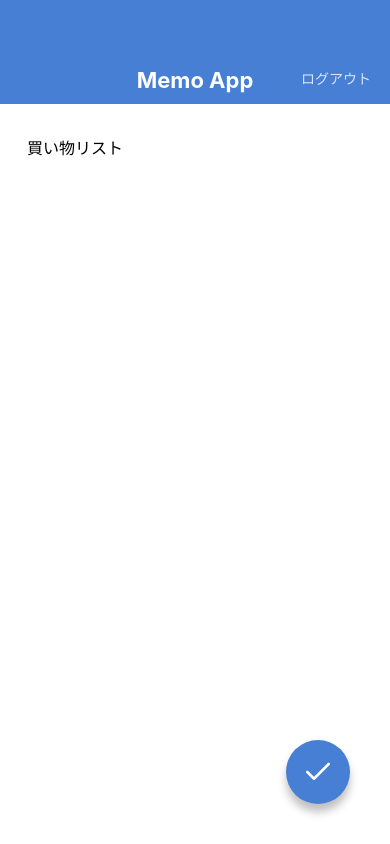
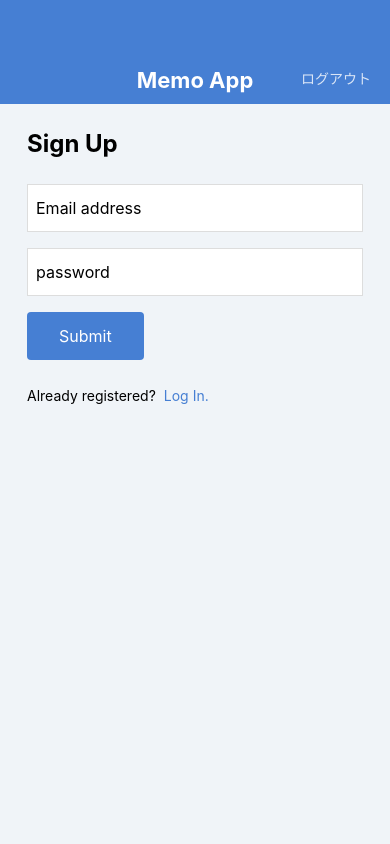
Before and after one commit to IinoTatsuya/MemoApp2, a React Native app: screen / in a window 390 px wide. Built offline with nearby package versions, Linux system fonts and the light colour scheme.

Commit message:
Create SignUpScreen and LogInScreen

```diff
--- a/App.jsx
+++ b/App.jsx
@@ -3,9 +3,11 @@
 // import MemoDetailScreen from './src/screens/MemoDetailScreen';
 import MemoEditScreen from './src/screens/MemoEditScreen';
 import MemoCreateScreen from './src/screens/MemoCreateScreen';
+import LogInScreen from './src/screens/LogInScreen';
+import SignUpScreen from './src/screens/SignUpScreen';
 
 export default function App() {
   return (
-    <MemoEditScreen />
+    <SignUpScreen />
   );
 }
--- /dev/null
+++ b/src/components/Button.jsx
@@ -0,0 +1,32 @@
+import React from 'react';
+import { View, Text, StyleSheet } from 'react-native';
+import { string } from 'prop-types';
+
+export default function Button(props) {
+  const { label } = props;
+  return (
+    <View style={styles.buttonContainer}>
+      <Text style={styles.buttonLabel}>{label}</Text>
+    </View>
+  );
+}
+
+Button.propTypes = {
+  label: string.isRequired,
+};
+
+const styles = StyleSheet.create({
+  buttonContainer: {
+    backgroundColor: '#467fd3',
+    borderRadius: 4,
+    alignSelf: 'flex-start',
+    marginBottom: 24,
+  },
+  buttonLabel: {
+    fontSize: 16,
+    lineHeight: 32,
+    paddingVertical: 8,
+    paddingHorizontal: 32,
+    color: '#ffffff',
+  },
+});
--- /dev/null
+++ b/src/screens/LogInScreen.jsx
@@ -0,0 +1,64 @@
+import React from 'react';
+import {
+  View, Text, TextInput, StyleSheet,
+} from 'react-native';
+
+import Button from '../components/Button';
+import AppBar from '../components/AppBar';
+
+export default function LogInScreen() {
+  return (
+    <View style={styles.container}>
+      <AppBar />
+      <View style={styles.inner}>
+        <Text style={styles.title}>Log In</Text>
+        <TextInput style={styles.input} value="Email address" />
+        <TextInput style={styles.input} value="password" />
+        <Button label="Submit" />
+        <View style={styles.footer}>
+          <Text style={styles.footerText}>Not registered?</Text>
+          <Text style={styles.footerLink}>Sign up here!</Text>
+        </View>
+      </View>
+    </View>
+  );
+}
+
+const styles = StyleSheet.create({
+  container: {
+    flex: 1,
+    backgroundColor: '#f0f4f8',
+  },
+  inner: {
+    paddingVertical: 24,
+    paddingHorizontal: 27,
+  },
+  title: {
+    fontSize: 24,
+    lineHeight: 32,
+    fontWeight: 'bold',
+    marginBottom: 24,
+  },
+  input: {
+    fontSize: 16,
+    height: 48,
+    borderColor: '#dddddd',
+    borderWidth: 1,
+    backgroundColor: '#ffffff',
+    paddingHorizontal: 8,
+    marginBottom: 16,
+  },
+  footerText: {
+    fontSize: 14,
+    lineHeight: 24,
+    marginRight: 8,
+  },
+  footerLink: {
+    fontSize: 14,
+    lineHeight: 24,
+    color: '#467fd3',
+  },
+  footer: {
+    flexDirection: 'row',
+  },
+});
--- /dev/null
+++ b/src/screens/SignUpScreen.jsx
@@ -0,0 +1,64 @@
+import React from 'react';
+import {
+  View, Text, TextInput, StyleSheet,
+} from 'react-native';
+
+import Button from '../components/Button';
+import AppBar from '../components/AppBar';
+
+export default function SignUpScreen() {
+  return (
+    <View style={styles.container}>
+      <AppBar />
+      <View style={styles.inner}>
+        <Text style={styles.title}>Sign Up</Text>
+        <TextInput style={styles.input} value="Email address" />
+        <TextInput style={styles.input} value="password" />
+        <Button label="Submit" />
+        <View style={styles.footer}>
+          <Text style={styles.footerText}>Already registered?</Text>
+          <Text style={styles.footerLink}>Log In.</Text>
+        </View>
+      </View>
+    </View>
+  );
+}
+
+const styles = StyleSheet.create({
+  container: {
+    flex: 1,
+    backgroundColor: '#f0f4f8',
+  },
+  inner: {
+    paddingVertical: 24,
+    paddingHorizontal: 27,
+  },
+  title: {
+    fontSize: 24,
+    lineHeight: 32,
+    fontWeight: 'bold',
+    marginBottom: 24,
+  },
+  input: {
+    fontSize: 16,
+    height: 48,
+    borderColor: '#dddddd',
+    borderWidth: 1,
+    backgroundColor: '#ffffff',
+    paddingHorizontal: 8,
+    marginBottom: 16,
+  },
+  footerText: {
+    fontSize: 14,
+    lineHeight: 24,
+    marginRight: 8,
+  },
+  footerLink: {
+    fontSize: 14,
+    lineHeight: 24,
+    color: '#467fd3',
+  },
+  footer: {
+    flexDirection: 'row',
+  },
+});
```
